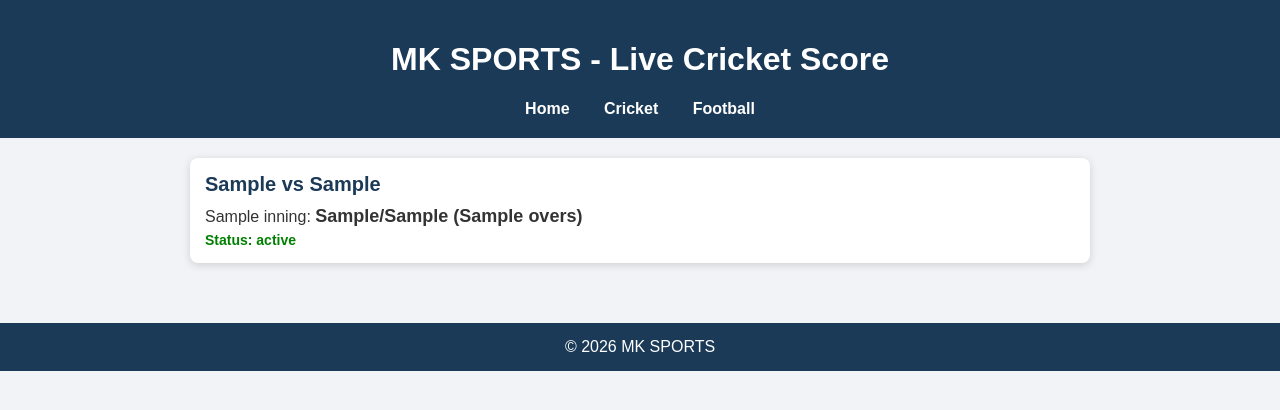
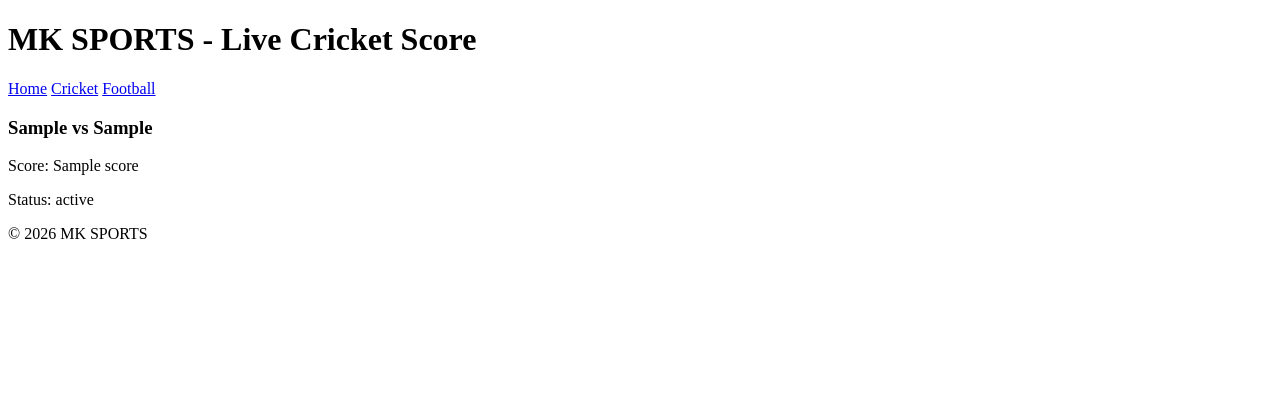
Before and after one commit to malikabdullah5/MK_SPORTS, a Flask app: page /cricket in a window 1280 px wide. Shown: the top 410 px of the page. Run offline with Flask 3, Linux system fonts and the light colour scheme; a database or web service that is not in the repository returns one stand-in record (values such as "Sample title"); data that the repository does not hold is empty.

```diff
--- a/app.py
+++ b/app.py
@@ -1,9 +1,11 @@
+import os
+import requests
 from flask import Flask, render_template
-import requests
 
 app = Flask(__name__)
 
-API_KEY = "5a3ac28e-edf4-4df3-9941-9d4111fedbc9"  # آپ کا CricketData API key
+API_KEY = "5a3ac28e-edf4-4df3-9941-9d4111fedbc9"  # CricketData.org API key
+API_URL = f"https://cricketdata.org/api/matches?apikey={API_KEY}"
 
 @app.route('/')
 def home():
@@ -11,13 +13,17 @@ def home():
 
 @app.route('/cricket')
 def cricket():
-    url = f"https://cricketdata.org/api/matches?apikey={API_KEY}"
-    try:
-        response = requests.get(url)
-        live_matches = response.json()
-    except:
-        live_matches = []  # اگر API fail ہو جائے تو empty list
-    return render_template('cricket.html', live_matches=live_matches)
+    response = requests.get(API_URL)
+    if response.status_code == 200:
+        matches = response.json()  # JSON data of live matches
+    else:
+        matches = []
+    return render_template('cricket.html', matches=matches)
+
+@app.route('/football')
+def football():
+    return render_template('football.html')
 
 if __name__ == "__main__":
-    app.run(debug=True)
+    port = int(os.environ.get("PORT", 5000))
+    app.run(host="0.0.0.0", port=port)
--- a/templates/cricket.html
+++ b/templates/cricket.html
@@ -1,21 +1,7 @@
 <!DOCTYPE html>
 <html>
 <head>
-    <title>MK SPORTS - Live Cricket Score</title>
-    <style>
-        body { font-family: 'Arial', sans-serif; background: #f1f3f6; margin: 0; padding: 0; }
-        header { background: #1b3a57; color: white; padding: 20px; text-align: center; }
-        nav a { color: white; margin: 0 15px; text-decoration: none; font-weight: bold; }
-        section { padding: 20px; max-width: 900px; margin: auto; }
-        .match-card { background: white; margin-bottom: 20px; border-radius: 8px; box-shadow: 0 2px 8px rgba(0,0,0,0.15); padding: 15px; transition: transform 0.2s; }
-        .match-card:hover { transform: translateY(-5px); }
-        .teams { font-weight: bold; font-size: 20px; color: #1b3a57; margin-bottom: 10px; }
-        .inning { font-size: 16px; margin-bottom: 5px; color: #333; }
-        .score { font-size: 18px; font-weight: bold; margin-bottom: 5px; }
-        .status { font-size: 14px; font-weight: bold; color: green; }
-        .status.completed { color: red; }
-        footer { text-align: center; padding: 15px; background: #1b3a57; color: white; margin-top: 20px; }
-    </style>
+    <title>MK SPORTS - Cricket Live Score</title>
 </head>
 <body>
     <header>
@@ -28,33 +14,21 @@
     </header>
 
     <section>
-        {% if live_matches %}
-            {% for match in live_matches %}
-                <div class="match-card">
-                    <div class="teams">{{ match['team-1'] }} vs {{ match['team-2'] }}</div>
-
-                    {% if match['score'] %}
-                        {% for inning in match['score'] %}
-                            <div class="inning">
-                                {{ inning['inning'] }}: <span class="score">{{ inning['r'] }}/{{ inning['w'] }} ({{ inning['o'] }} overs)</span>
-                            </div>
-                        {% endfor %}
-                    {% else %}
-                        <div class="inning">Score: N/A</div>
-                    {% endif %}
-
-                    <div class="status {% if 'won' in match['status'].lower() or 'lost' in match['status'].lower() %}completed{% endif %}">
-                        Status: {{ match['status'] }}
-                    </div>
+        {% if matches %}
+            {% for match in matches %}
+                <div>
+                    <h3>{{ match['team1'] }} vs {{ match['team2'] }}</h3>
+                    <p>Score: {{ match['score'] }}</p>
+                    <p>Status: {{ match['status'] }}</p>
                 </div>
             {% endfor %}
         {% else %}
-            <p>No live matches currently.</p>
+            <p>No live matches right now.</p>
         {% endif %}
     </section>
 
     <footer>
-        &copy; 2026 MK SPORTS
+        <p>&copy; 2026 MK SPORTS</p>
     </footer>
 </body>
 </html>
```
